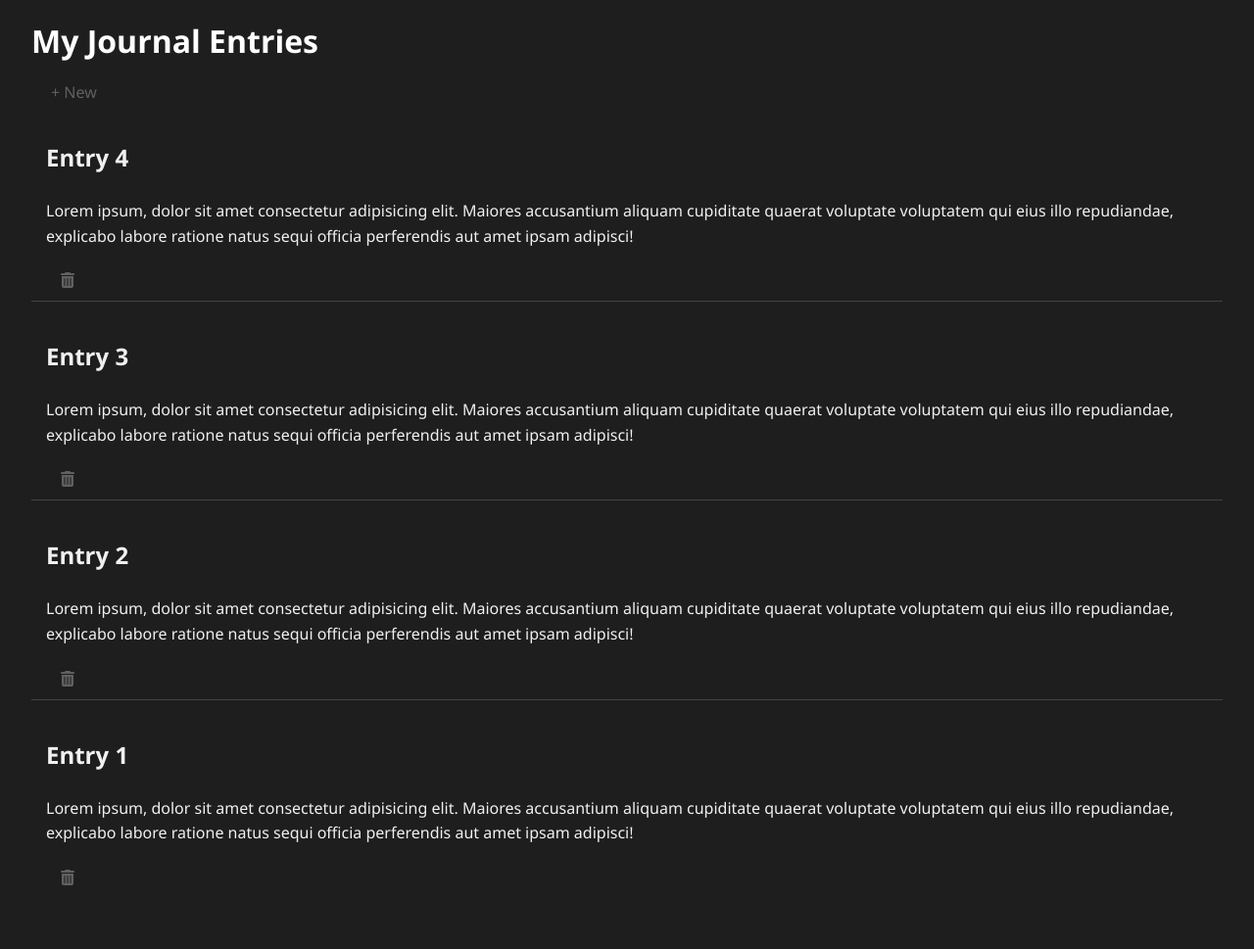
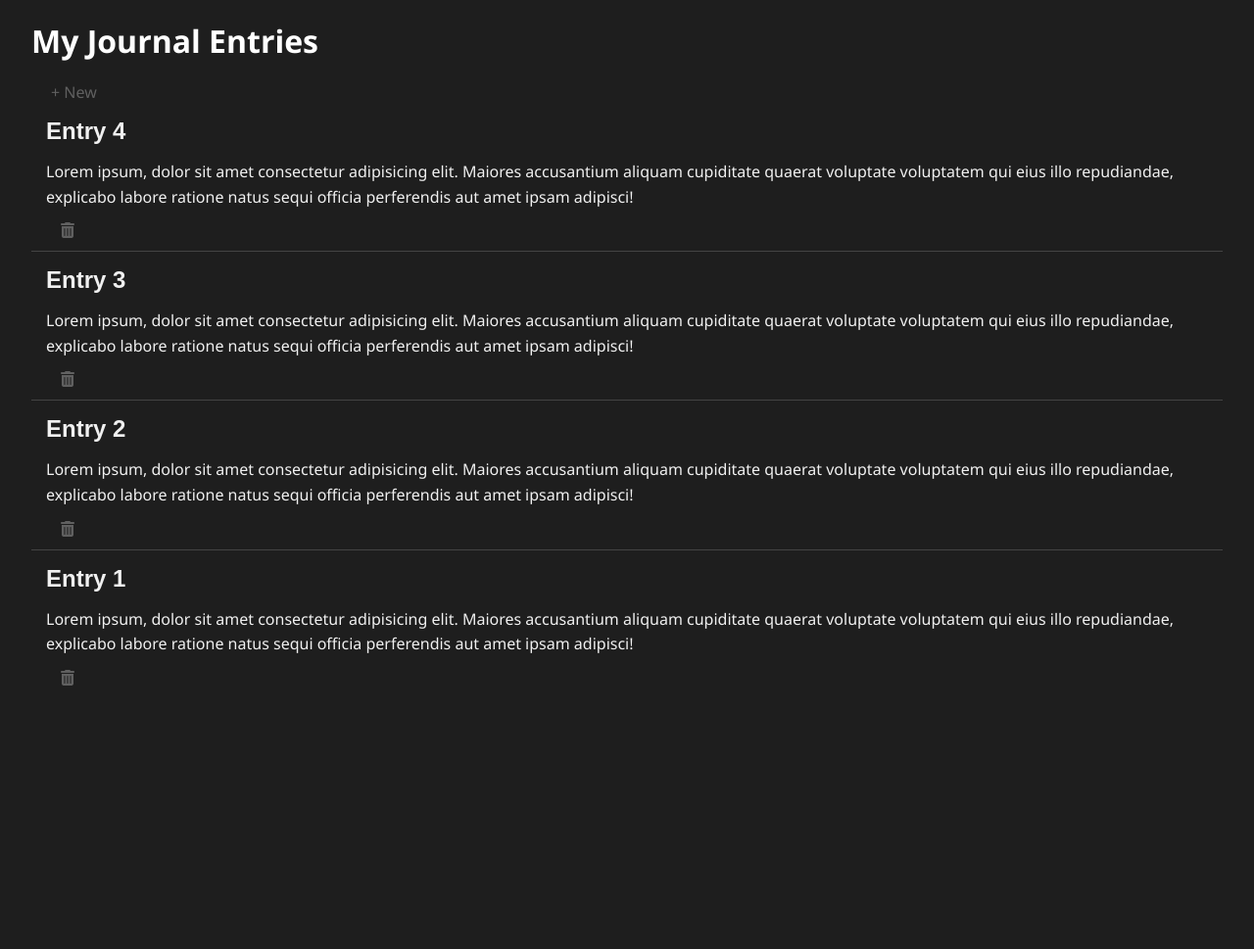
Before and after one commit to Mayu-Solirius/InkWell, a Django app: page / in a window 1280 px wide. Shown: the part 32-1001 px from the top of the page at 98% size. After the commit the page ends 732 px from the top, so only its background shows below. Run offline with Django 4.2, Linux system fonts and the light colour scheme; data comes from the database, SQL or seed files in the repository.

Commit message:
fix/3-replaced h3 and p tag with input tag for index page

```diff
--- a/journal_project/inkwell/static/inkwell/style.css
+++ b/journal_project/inkwell/static/inkwell/style.css
@@ -5,7 +5,6 @@ body {
     margin: 1rem;
     padding: 1rem;
 }
-
 
 h1 {
     margin: 20px 0;
@@ -30,9 +29,12 @@ h1 {
     outline: none;
     word-wrap: break-word;
     color: #f0f0f0;
+    background: none;
+    border: none;
     border: none;
     padding: 5px;
     width: 100%;
+    resize: none;
 }
 
 .entry-title {
@@ -45,6 +47,8 @@ h1 {
     font-size: 16px;
     line-height: 1.6;
     min-height: 30px;
+    font-family: 'Segoe UI', Tahoma, Geneva, Verdana, sans-serif;
+
 }
 
 hr {
--- a/journal_project/inkwell/templates/inkwell/index.html
+++ b/journal_project/inkwell/templates/inkwell/index.html
@@ -1,12 +1,13 @@
 {% extends 'base.html' %}
+
 {% block content %}
     <h1>My Journal Entries</h1>
     <div id="journal-entries">
         <a href="#" class="del-btn">+ New</a>
         {% for entry in entries %}
             <div class="journal-entry" data-entry-id="{{ entry.id }}">
-                <h3 class="entry-title" contenteditable="false">{{ entry.title }}</h3>
-                <p class="entry-content" contenteditable="false">{{ entry.content }}</p>
+                <input type="text" class="entry-title" placeholder="Untitled" value="{{ entry.title }}">
+                <textarea class="entry-content" placeholder="Add entry...">{{ entry.content }}</textarea>
                 <a href="{% url 'delete_journal_entry' pk=entry.id%}" class="del-btn"><i class="fas fa-trash-alt"></i></a>
             </div>
         {% endfor %}
```
